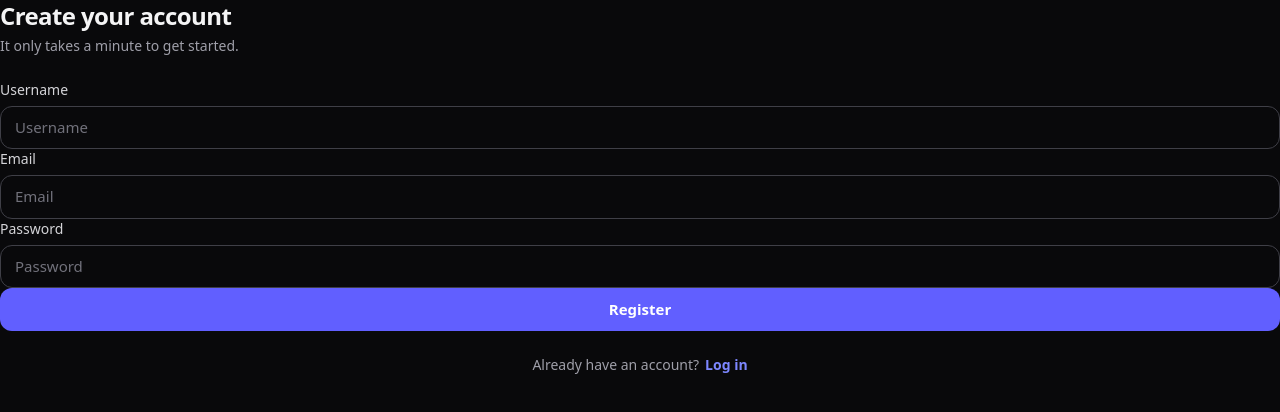
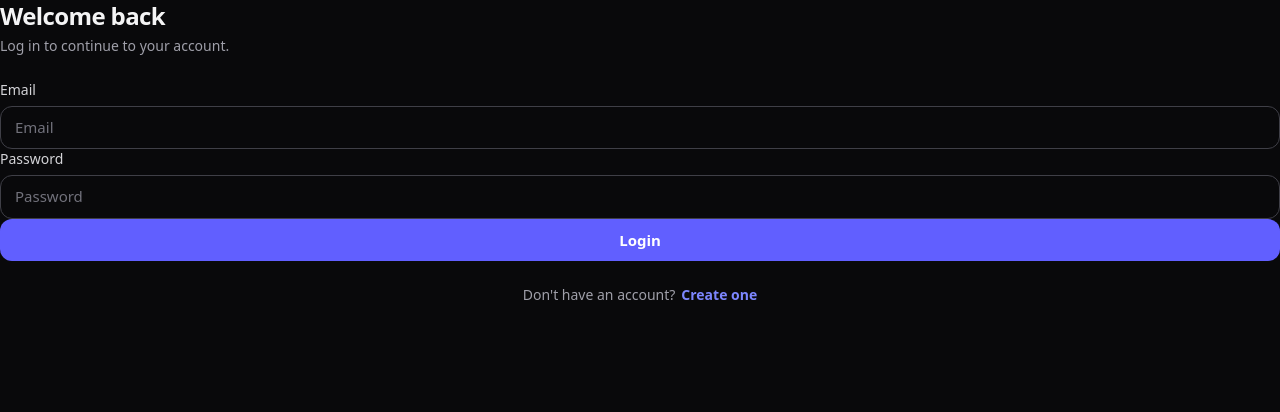
Before and after one commit to Gexof/react-todo, a React (Vite) app: page / in a window 1280 px wide. Shown: the top 412 px of the page. Built offline with nearby package versions, Linux system fonts and the light colour scheme.

Commit message:
Login functionallty

```diff
--- a/src/App.tsx
+++ b/src/App.tsx
@@ -1,10 +1,11 @@
 import { Toaster } from "react-hot-toast";
 import Register from "./pages/Register";
+import Login from "./pages/Login";
 
 function App() {
   return (
     <>
-      <Register />
+      <Login />
       <Toaster />
     </>
   );
--- a/src/data/index.ts
+++ b/src/data/index.ts
@@ -1,4 +1,4 @@
-import type { IRegisterInput } from "../interfaces";
+import type { ILoginInput, IRegisterInput } from "../interfaces";
 
 export const REGISTER_FORM: IRegisterInput[] = [
   {
@@ -22,3 +22,19 @@ export const REGISTER_FORM: IRegisterInput[] = [
     validation: { required: true, minLength: 8 },
   },
 ];
+
+export const LOGIN_FORM: ILoginInput[] = [
+  {
+    name: "identifier",
+    placeholder: "Email",
+    type: "text",
+    validation: { required: true, pattern: /^[^\s@]+@[^\s@]+\.[^\s@]+$/ },
+  },
+
+  {
+    name: "password",
+    placeholder: "Password",
+    type: "text",
+    validation: { required: true, minLength: 8 },
+  },
+];
--- a/src/interfaces/index.ts
+++ b/src/interfaces/index.ts
@@ -1,5 +1,16 @@
 export interface IRegisterInput {
   name: "email" | "username" | "password";
+  placeholder: string;
+  type: string;
+  validation: {
+    required: boolean;
+    minLength?: number;
+    pattern?: RegExp;
+  };
+}
+
+export interface ILoginInput {
+  name: "identifier" | "password";
   placeholder: string;
   type: string;
   validation: {
--- a/src/pages/Login.tsx
+++ b/src/pages/Login.tsx
@@ -1,7 +1,102 @@
-interface IProps {}
+import { useForm, type SubmitHandler } from "react-hook-form";
+import InputErrorMessage from "../components/InputErrorMessage";
+import Input from "../components/ui/Input";
+import { LOGIN_FORM } from "../data";
+import { useState } from "react";
+import { yupResolver } from "@hookform/resolvers/yup";
+import { loginSchema } from "../validation";
+import Button from "../components/ui/Button";
+import axiosInstance from "../config/axios.config";
+import toast from "react-hot-toast";
+import type { AxiosError } from "axios";
+import type { IErrorResponse } from "../interfaces";
 
-const Login = ({}: IProps) => {
-  return <div>Login</div>;
+interface IFormInput {
+  identifier: string;
+  password: string;
+}
+
+const Login = () => {
+  const [isLoading, setIsLoading] = useState(false);
+
+  const {
+    register,
+    handleSubmit,
+    formState: { errors },
+  } = useForm<IFormInput>({ resolver: yupResolver(loginSchema) });
+
+  // Hanlders
+  const onSubmit: SubmitHandler<IFormInput> = async (data) => {
+    setIsLoading(true);
+
+    try {
+      const { status } = await axiosInstance.post("/auth/local", data);
+
+      if (status === 200) {
+        toast.success("You successfully registered your account", {
+          position: "bottom-center",
+          duration: 4000,
+          style: {
+            backgroundColor: "white",
+            color: "black",
+            width: "fit-content",
+          },
+        });
+      }
+    } catch (error) {
+      const errorObj = error as AxiosError<IErrorResponse>;
+      const msg = errorObj.response?.data?.error?.message;
+
+      toast.error(`${msg}`, {
+        position: "bottom-center",
+        duration: 4000,
+        style: {
+          backgroundColor: "white",
+          color: "black",
+          width: "fit-content",
+        },
+      });
+    } finally {
+      setIsLoading(false);
+    }
+  };
+
+  // Renders
+  const renderLoginForm = LOGIN_FORM.map(
+    ({ name, placeholder, type, validation }, idx) => (
+      <div key={idx}>
+        <Input
+          type={type}
+          placeholder={placeholder}
+          label={placeholder}
+          {...register(name, validation)}
+        />
+        {errors[name] && <InputErrorMessage msg={errors[name]?.message} />}
+      </div>
+    ),
+  );
+
+  return (
+    <>
+      <h1 className="text-2xl font-semibold tracking-tight">Welcome back</h1>
+      <p className="mb-6 mt-1 text-sm text-zinc-400">
+        Log in to continue to your account.
+      </p>
+
+      <form className="flex flex-col" onSubmit={handleSubmit(onSubmit)}>
+        {renderLoginForm}
+
+        <Button isLoading={isLoading}>Login</Button>
+
+        <p className="mt-6 text-center text-sm text-zinc-400">
+          Don't have an account?
+          <span className="ml-1.5 font-semibold text-indigo-400 transition hover:text-indigo-300 hover:underline">
+            Create one
+          </span>
+        </p>
+      </form>
+    </>
+  );
 };
 
 export default Login;
--- a/src/validation/index.ts
+++ b/src/validation/index.ts
@@ -18,3 +18,17 @@ export const registerSchema = yup
       .min(8, "Password should be at-least 8 characters."),
   })
   .required();
+
+export const loginSchema = yup
+  .object({
+    identifier: yup
+      .string()
+      .required("Please enter your email.")
+      .matches(/^[^\s@]+@[^\s@]+\.[^\s@]+$/, "Not valid email address."),
+
+    password: yup
+      .string()
+      .required("Please enter password.")
+      .min(8, "Password should be at-least 8 characters."),
+  })
+  .required();
```
